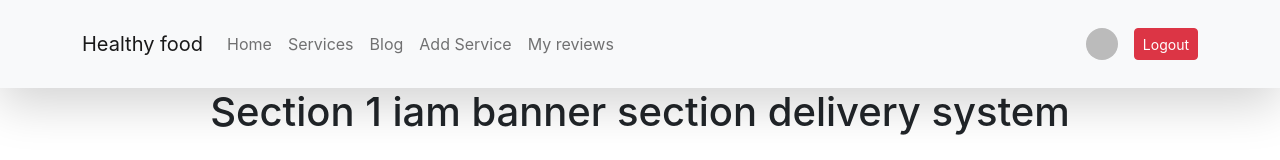
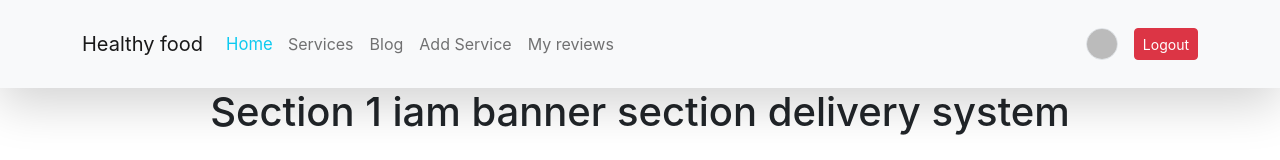
Before and after one commit to devShahin2022/food-order, a React (Create React App) app: page / in a window 1280 px wide. Shown: the top 160 px of the page. Built offline with nearby package versions, Linux system fonts and the light colour scheme; no server answers; sample sign-in values are in the browser's storage.

Commit message:
navlink and border add in navbar

```diff
--- a/src/components/Navbar/Menubar.js
+++ b/src/components/Navbar/Menubar.js
@@ -4,7 +4,7 @@ import Container from 'react-bootstrap/Container';
 import Form from 'react-bootstrap/Form';
 import Nav from 'react-bootstrap/Nav';
 import Navbar from 'react-bootstrap/Navbar';
-import { Link } from 'react-router-dom';
+import { NavLink } from 'react-router-dom';
 import { AuthContextInfo } from '../../cotext/Authcontext';
 
 const Menubar = () => {
@@ -21,30 +21,11 @@ const Menubar = () => {
       console.log(error);
     })
   }
+  let activeStyle = {
+    color : '#0dcaf0',
+    transform : 'scale(1.04)'
+  };
     return (
-      //   <Navbar bg="primary" variant="dark">
-      //   <Container>
-      //     <Navbar.Brand href="#home">Navbar</Navbar.Brand>
-      //     <Nav className="me-auto">
-      //         <Link to='/' className='nav-link'>Home</Link>
-      //         <Link to='/services' className='nav-link'>Services</Link>
-      //         <Link to='/blog' className='nav-link'>Blog</Link>
-      //         {
-      //           user && user.uid ? <>
-      //           <Link to='/add-service' className='nav-link'>Add Service</Link>
-      //           <Link to='/reviews' className='nav-link'>Reviews</Link>
-      //           <p className='lead ms-3'>{user?.email || ''}</p>
-      //           <button onClick={logoutHandle} className='btn btn-sm rounded'>Logout</button>
-      //           </>
-      //           :
-      //           <>
-      //             <Link to='/register' className='nav-link'>Sign up</Link>
-      //             <Link to='/login' className='nav-link'>Login</Link>
-      //           </>
-      //         }
-      //     </Nav>
-      //   </Container>
-      // </Navbar>
       <Navbar className='sticky-top py-4 shadow shadow-lg' bg="light" expand="lg">
       <Container>
         <Navbar.Brand href="#">Healthy food</Navbar.Brand>
@@ -55,14 +36,25 @@ const Menubar = () => {
             style={{ maxHeight: '100px' }}
             navbarScroll
           >
-            <Link to='/' className='nav-link'>Home</Link>
-            <Link to='/services' className='nav-link'>Services</Link>
-            <Link to='/blog' className='nav-link'>Blog</Link>
+            <NavLink to='/' style={({ isActive }) =>
+              isActive ? activeStyle : undefined
+            } className='nav-link'>Home</NavLink>
+
+            <NavLink style={({ isActive }) =>
+              isActive ? activeStyle : undefined
+            } to='/services' className='nav-link'>Services</NavLink>
+            <NavLink style={({ isActive }) =>
+              isActive ? activeStyle : undefined
+            } to='/blog' className='nav-link'>Blog</NavLink>
             {
               user && user.uid &&
               <>
-                <Link to='/add-service' className='nav-link'>Add Service</Link>
-               <Link to='/reviews' className='nav-link'>My reviews</Link>
+                <NavLink style={({ isActive }) =>
+              isActive ? activeStyle : undefined
+            } to='/add-service' className='nav-link'>Add Service</NavLink>
+               <NavLink style={({ isActive }) =>
+              isActive ? activeStyle : undefined
+            } to='/reviews' className='nav-link'>My reviews</NavLink>
               </>
             }
           </Nav>
@@ -74,11 +66,11 @@ const Menubar = () => {
             {
               user.photoURL !== '' ?
               <>
-                  <img title={user.email} style={{"width":"2rem","height":"2rem"}} className='rounded-circle me-3' src={user.photoURL} alt="" />
+                  <img title={user.email} style={{"width":"2rem","height":"2rem"}} className='rounded-circle me-3 border border-1 border-muted' src={user.photoURL} alt="" />
               </>
               :
               <>
-                  <div style={{"width":"2rem","height":"2rem"}} className='rounded-circle text-white bg-primary p-1 d-flex justify-content-center align-items-center me-3' >{user.email.slice(0,1).toUpperCase()}</div>
+                  <div style={{"width":"2rem","height":"2rem"}} className='rounded-circle text-white bg-primary p-1  border border-1 border-muted d-flex justify-content-center align-items-center me-3' >{user.email.slice(0,1).toUpperCase()}</div>
               </>
             }
             <Button onClick={logoutHandle} className='btn btn-danger btn-sm'>Logout</Button>
@@ -87,8 +79,12 @@ const Menubar = () => {
            :
            <>
             <Form className="d-flex">
-             <Link to='/register' className='btn btn-outline-primary me-3'>Sign up</Link>
-             <Link to='/login' className='btn btn-info text-muted'>Login</Link>
+             <NavLink style={({ isActive }) =>
+              isActive ? activeStyle : undefined
+            } to='/register' className='btn btn-outline-primary me-3'>Sign up</NavLink>
+             <NavLink  style={({ isActive }) =>
+              isActive ? activeStyle : undefined
+            }to='/login' className='btn btn-info text-muted'>Login</NavLink>
             </Form>
            </>
 
```
